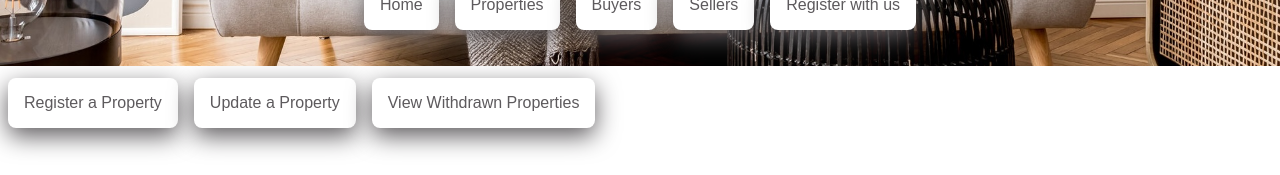
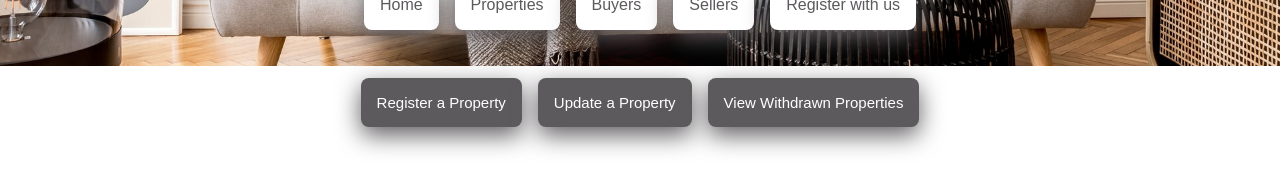
Before and after one commit to Scrambled-Meg/EstateAgents, a React (Vite) app in the folder application/: page /properties in a window 1280 px wide. Shown: the part 254-429 px from the top of the page. Built offline with nearby package versions, Linux system fonts and the light colour scheme; no server answers.

Commit message:
Added registration buttons to Sellers and Buyers list

```diff
--- a/application/src/components/manage-buyer/BuyersList.jsx
+++ b/application/src/components/manage-buyer/BuyersList.jsx
@@ -1,6 +1,7 @@
 import { useState, useEffect } from "react"
 import { IoPersonCircleOutline } from "react-icons/io5";
 import { FaPhoneAlt } from "react-icons/fa";
+import { Link } from "react-router-dom";
 
 
 
@@ -28,8 +29,10 @@ const BuyersList=()=>{
     return(
         <>
         <br />
-        <h1 className="center"> Our Buyers</h1>
-
+        <h1 className="center"> Our Buyers</h1><br />
+        <header className="center">
+            <Link className="reset-btn" to="/buyer-add"> Register as a buyer </Link>
+        </header>
         {
             buyersData.map((buyer)=>
             <div className="card">
--- a/application/src/components/manage-properties/PropertiesBooking.jsx
+++ b/application/src/components/manage-properties/PropertiesBooking.jsx
@@ -146,7 +146,7 @@ const PropertyViewBooking = () => {
                         <option value=''> Select booking </option>
                         {bookings.map((booking) => (
                             <option key={booking.id} value={booking.id}>
-                                    {booking.firstname} - {booking.address} - {booking.date} - {booking.time}
+                                    {booking.firstname} - {booking.date} - {booking.time}
                             </option>
                         ))}
                     </select>
--- a/application/src/components/manage-properties/PropertiesFilter.jsx
+++ b/application/src/components/manage-properties/PropertiesFilter.jsx
@@ -62,11 +62,11 @@ const PropertyFilter = () => {
 
     return (
         <>
-           <header>
+           <header className="center">
 
-            <Link className="menu-btn" to="/property-add"> Register a Property </Link>
-            <Link className="menu-btn" to="/property-update"> Update a Property </Link>
-            <Link className="menu-btn" to="/properties-withdrawn"> View Withdrawn Properties </Link>
+            <Link className="reset-btn" to="/property-add"> Register a Property </Link>
+            <Link className="reset-btn" to="/property-update"> Update a Property </Link>
+            <Link className="reset-btn" to="/properties-withdrawn"> View Withdrawn Properties </Link>
             <br /></header>
         <br /><br />
             <h1 className="center"> Properties for Sale </h1> <br />
--- a/application/src/components/manage-seller/SellersList.jsx
+++ b/application/src/components/manage-seller/SellersList.jsx
@@ -1,4 +1,5 @@
 import {useState, useEffect} from "react"
+import { Link } from "react-router-dom";
 
 import { IoPersonCircleOutline } from "react-icons/io5";
 import { FaPhoneAlt } from "react-icons/fa";
@@ -21,10 +22,12 @@ const SellersList=()=>{
     useEffect(getData,[])
 
     return(
-        <><br />
-
-        <h1 className="center">List of Sellers</h1>
-
+        <>
+        <br />
+        <h1 className="center"> Our Sellers</h1><br />
+        <header className="center">
+            <Link className="reset-btn" to="/seller-add"> Register as a seller </Link>
+        </header>
         {
             sellersData.map((seller)=>
             <div className="card">
```
Also changed, not shown: 1 other file (tests, documents, lock files or other folders).
